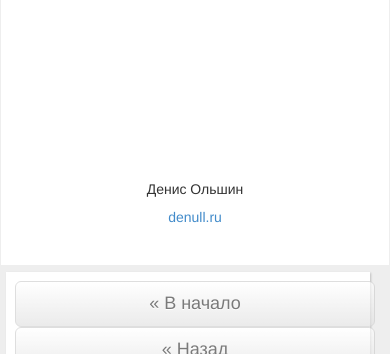
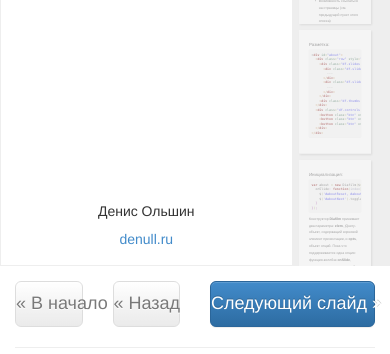
Before and after one commit to deNULL/Diafilm.JS, a plain HTML site: page index.html in a window 390 px wide. Shown: the part 284-638 px from the top of the page. Drawn offline with nearby package versions, Linux system fonts and the light colour scheme.

Commit message:
added resize method

```diff
--- a/diafilm.js
+++ b/diafilm.js
@@ -4,26 +4,50 @@
 
     this.elem = elem;
     this.opts = opts || {};
-    var slidesWrap = elem.find('.df-slides');
-    this.slides = slidesWrap.find('.df-slide');
-    df.slidesWidth = slidesWrap.width();
-    df.slidesHeight = slidesWrap.height();
-    df.slidesOffs = this.slides.length > 1 ? this.slides.slice(1, 2).position().top : 0;
+    this.slidesWrap = elem.find('.df-slides');
+    this.slides = df.slidesWrap.find('.df-slide');
 
-    var thumbsWrap = elem.find('.df-thumbs');
-    df.thumbsWidth = thumbsWrap.width();
-    df.thumbsHeight = df.thumbsWidth / (df.slidesWidth / df.slidesHeight);
+    this.thumbsWrap = elem.find('.df-thumbs');
+
     this.slides.each(function(index) {
-      $('<div class="df-thumb" unselectable="on" style="width: ' + df.thumbsWidth + 'px; height: ' + df.thumbsHeight + 'px;"><div style="width: ' + df.slidesWidth + 'px; height: ' + df.slidesHeight + 'px; transform-origin: 0 0; transform: scale(' + (df.thumbsWidth / df.slidesWidth) + ')" onselectstart="event.stopPropagation();return false;" onmousedown="return false;">' + this.innerHTML + '</div></div>').click(function() {
+      $('<div class="df-thumb" unselectable="on">' +
+          '<div style="transform-origin: 0 0" onselectstart="return false;" onmousedown="return false;">' +
+            this.innerHTML +
+          '</div>' +
+        '</div>').click(function() {
         df.slide(index);
         return false;
-      }).appendTo(thumbsWrap);
+      }).appendTo(df.thumbsWrap);
     });
     this.thumbs = elem.find('.df-thumb');
+
+    this.resize();
+
+    window.addEventListener('resize', function() {
+      df.resize();
+    }, true);
 
     this.slide(0);
   }
 
+  Df.prototype.resize = function() {
+    var df = this;
+
+    df.slidesWidth = df.slidesWrap.width();
+    df.slidesHeight = df.slidesWrap.height();
+
+    df.slidesOffs = (df.slides.length > 1) ? (df.slides.slice(1, 2).position().top - parseInt(df.slides.first().css('marginTop'))) : 0;
+
+    df.thumbsWidth = df.thumbsWrap.width();
+    df.thumbsHeight = df.thumbsWidth / (df.slidesWidth / df.slidesHeight);
+    df.thumbs.each(function(index) {
+      this.style.width = df.thumbsWidth + 'px';
+      this.style.height = df.thumbsHeight + 'px';
+      this.children[0].style.width = df.slidesWidth + 'px';
+      this.children[0].style.height = df.slidesHeight + 'px';
+      this.children[0].style.transform = 'scale(' + (df.thumbsWidth / df.slidesWidth) + ')';
+    });
+  }
   Df.prototype.slide = function(index) {
     index = Math.min(Math.max(index, 0), this.slides.length - 1);
     if (index == -1) {
--- a/index.html
+++ b/index.html
@@ -33,6 +33,7 @@
           margin-bottom: 12px;
           padding: 40px 40px;
           transition: margin-top 0.3s;
+          overflow: hidden;
         }
         .df-thumbs {
           height: 100%;
@@ -47,6 +48,7 @@
           opacity: 0.4;
           transition: opacity 0.3s;
           box-shadow: 1px 1px 2px rgba(0, 0, 0, 0.2);
+          overflow: hidden;
         }
         .df-thumb div {
           padding: 40px 40px;
@@ -78,7 +80,7 @@
     <div class="container">
       <div id="about">
         <div class="row" style="height: 500px; margin-bottom: 15px;">
-          <div class="df-slides col-md-9">
+          <div class="df-slides col-xs-9">
             <div class="df-slide">
               <center style="padding-top: 60px">
                 <h2>Диафильм</h2>
@@ -101,9 +103,9 @@
             <div class="df-slide">
               <h4>Разметка:</h4>
 <pre>
-<span style='color:#a65700; '>&lt;</span><span style='color:#800000; font-weight:bold; '>div</span><span style='color:#274796; '> </span><span style='color:#074726; '>id</span><span style='color:#808030; '>=</span><span style='color:#0000e6; '>"about"</span><span style='color:#a65700; '>></span>
+<span style='or:#a65700; '>&lt;</span><span style='color:#800000; font-weight:bold; '>div</span><span style='color:#274796; '> </span><span style='color:#074726; '>id</span><span style='color:#808030; '>=</span><span style='color:#0000e6; '>"about"</span><span style='color:#a65700; '>></span>
   <span style='color:#a65700; '>&lt;</span><span style='color:#800000; font-weight:bold; '>div</span><span style='color:#274796; '> </span><span style='color:#074726; '>class</span><span style='color:#808030; '>=</span><span style='color:#0000e6; '>"row"</span><span style='color:#274796; '> </span><span style='color:#074726; '>style</span><span style='color:#808030; '>=</span><span style='color:#0000e6; '>"</span><span style='color:#bb7977; font-weight:bold; '>height</span><span style='color:#808030; '>:</span><span style='color:#274796; '> </span><span style='color:#008c00; '>500</span><span style='color:#006600; '>px</span><span style='color:#800080; '>;</span><span style='color:#274796; '> </span><span style='color:#bb7977; font-weight:bold; '>margin-bottom</span><span style='color:#808030; '>:</span><span style='color:#274796; '> </span><span style='color:#008c00; '>15</span><span style='color:#006600; '>px</span><span style='color:#800080; '>;</span><span style='color:#0000e6; '>"</span><span style='color:#a65700; '>></span>
-    <span style='color:#a65700; '>&lt;</span><span style='color:#800000; font-weight:bold; '>div</span><span style='color:#274796; '> </span><span style='color:#074726; '>class</span><span style='color:#808030; '>=</span><span style='color:#0000e6; '>"df-slides col-md-9"</span><span style='color:#a65700; '>></span>
+    <span style='color:#a65700; '>&lt;</span><span style='color:#800000; font-weight:bold; '>div</span><span style='color:#274796; '> </span><span style='color:#074726; '>class</span><span style='color:#808030; '>=</span><span style='color:#0000e6; '>"df-slides col-xs-9"</span><span style='color:#a65700; '>></span>
       <span style='color:#a65700; '>&lt;</span><span style='color:#800000; font-weight:bold; '>div</span><span style='color:#274796; '> </span><span style='color:#074726; '>class</span><span style='color:#808030; '>=</span><span style='color:#0000e6; '>"df-slide"</span><span style='color:#a65700; '>></span>
         ...
       <span style='color:#a65700; '>&lt;/</span><span style='color:#800000; font-weight:bold; '>div</span><span style='color:#a65700; '>></span>
@@ -111,7 +113,7 @@
         ...
       <span style='color:#a65700; '>&lt;/</span><span style='color:#800000; font-weight:bold; '>div</span><span style='color:#a65700; '>></span>
     <span style='color:#a65700; '>&lt;/</span><span style='color:#800000; font-weight:bold; '>div</span><span style='color:#a65700; '>></span>
-    <span style='color:#a65700; '>&lt;</span><span style='color:#800000; font-weight:bold; '>div</span><span style='color:#274796; '> </span><span style='color:#074726; '>class</span><span style='color:#808030; '>=</span><span style='color:#0000e6; '>"df-thumbs col-md-3"</span><span style='color:#a65700; '>></span><span style='color:#696969; '>&lt;!-- заполнится автоматически --></span><span style='color:#a65700; '>&lt;/</span><span style='color:#800000; font-weight:bold; '>div</span><span style='color:#a65700; '>></span>
+    <span style='color:#a65700; '>&lt;</span><span style='color:#800000; font-weight:bold; '>div</span><span style='color:#274796; '> </span><span style='color:#074726; '>class</span><span style='color:#808030; '>=</span><span style='color:#0000e6; '>"df-thumbs col-xs-3"</span><span style='color:#a65700; '>></span><span style='color:#696969; '>&lt;!-- заполнится автоматически --></span><span style='color:#a65700; '>&lt;/</span><span style='color:#800000; font-weight:bold; '>div</span><span style='color:#a65700; '>></span>
   <span style='color:#a65700; '>&lt;/</span><span style='color:#800000; font-weight:bold; '>div</span><span style='color:#a65700; '>></span>
   <span style='color:#a65700; '>&lt;</span><span style='color:#800000; font-weight:bold; '>div</span><span style='color:#274796; '> </span><span style='color:#074726; '>class</span><span style='color:#808030; '>=</span><span style='color:#0000e6; '>"df-controls row"</span><span style='color:#a65700; '>></span>
     <span style='color:#a65700; '>&lt;</span><span style='color:#800000; font-weight:bold; '>button</span><span style='color:#274796; '> </span><span style='color:#074726; '>class</span><span style='color:#808030; '>=</span><span style='color:#0000e6; '>"btn"</span><span style='color:#274796; '> </span><span style='color:#074726; '>onclick</span><span style='color:#808030; '>=</span><span style='color:#0000e6; '>"about.slide(0);"</span><span style='color:#a65700; '>></span>« В начало<span style='color:#a65700; '>&lt;/</span><span style='color:#800000; font-weight:bold; '>button</span><span style='color:#a65700; '>></span>
@@ -140,7 +142,8 @@
               <ul>
                 <li><strong>slide(index)</strong> — перейти на слайд с номером <strong>index</strong>,
                 <li><strong>prev([offset])</strong> — перейти к предыдущему слайду (или сместиться на <strong>offset</strong> слайдов назад),
-                <li><strong>next([offset])</strong> — перейти к следующему слайду (или сместиться на <strong>offset</strong> слайдов вперёд).
+                <li><strong>next([offset])</strong> — перейти к следующему слайду (или сместиться на <strong>offset</strong> слайдов вперёд),
+                <li><strong>resize()</strong> — обновить размеры превью после изменения размеров корневого элемента.
               </ul>
               <h4>Свойства</h4>
               <ul>
@@ -167,16 +170,16 @@
               </ul>
             </div>
           </div>
-          <div class="df-thumbs col-md-3"></div>
+          <div class="df-thumbs col-xs-3"></div>
         </div>
         <div class="df-controls row">
-          <div class="col-md-3">
+          <div class="col-xs-3">
             <button id="aboutReset" type="button" class="btn btn-block btn-lg btn-default" onclick="about.slide(0); return false;">« В начало</button>
           </div>
-          <div class="col-md-3">
+          <div class="col-xs-3">
             <button id="aboutPrev" type="button" class="btn btn-block btn-lg btn-default" onclick="about.prev(); return false;">« Назад</button>
           </div>
-          <div class="col-md-6">
+          <div class="col-xs-6">
             <button id="aboutNext" type="button" class="btn btn-block btn-lg btn-primary" onclick="about.next(); return false;">Следующий слайд »</button>
           </div>
         </div>
```
